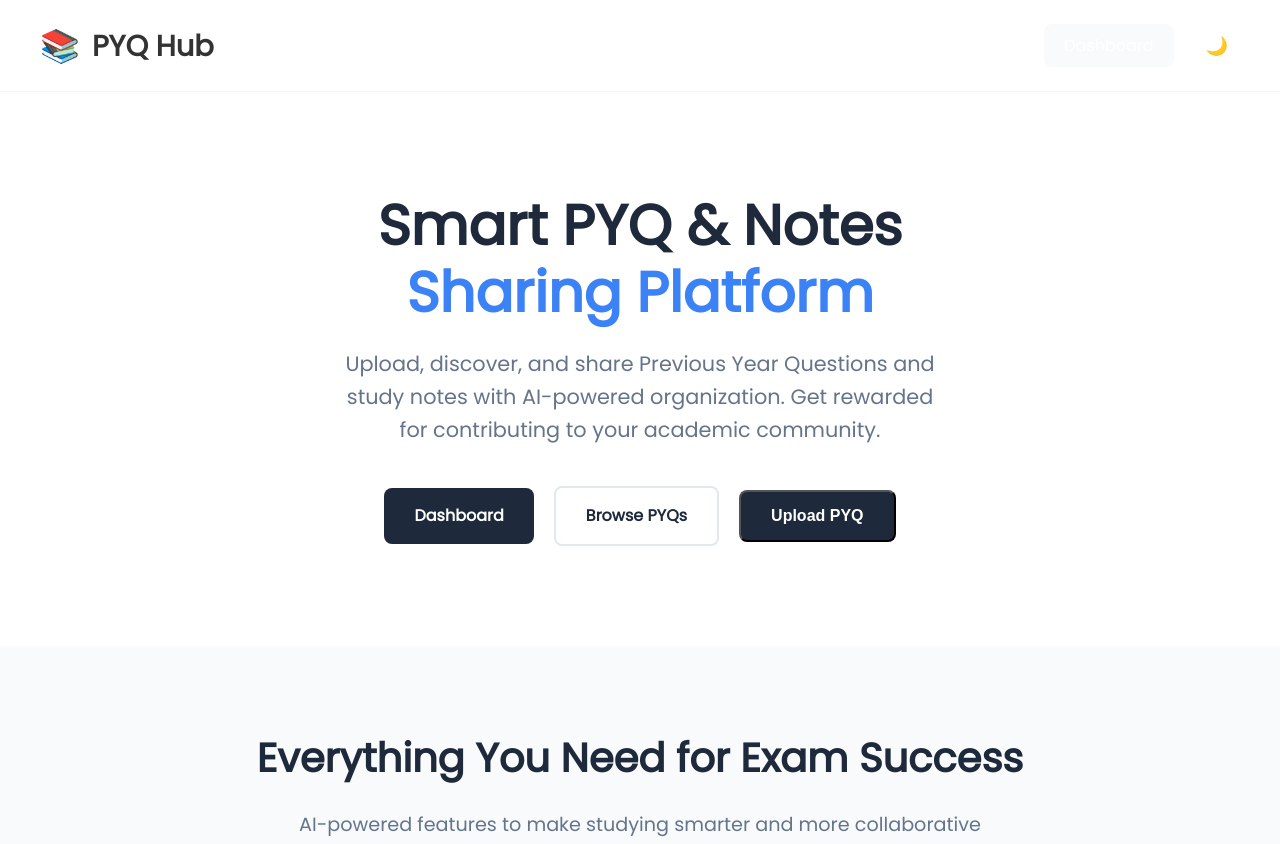
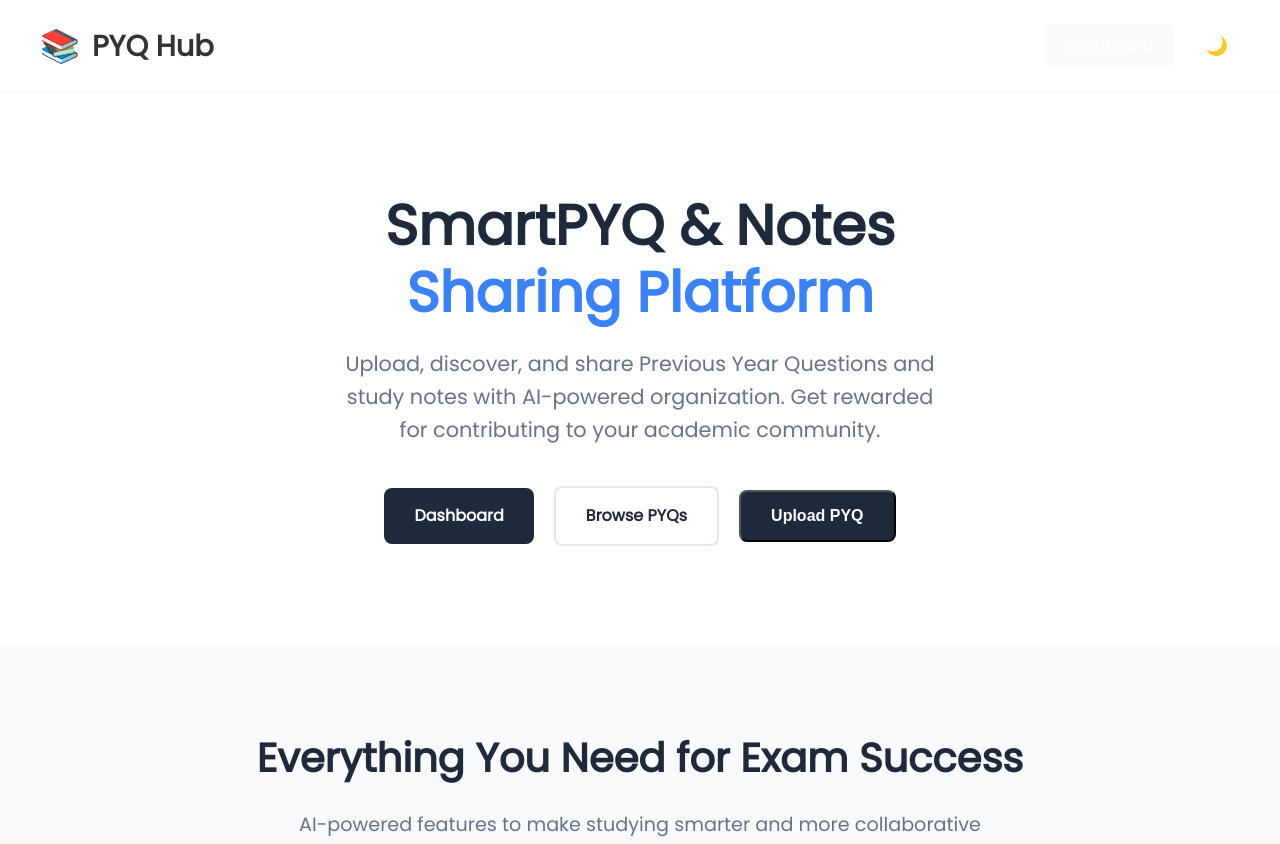
Before and after one commit to awpsun/PYQHUB, a plain HTML site: page index.html in a window 1280 px wide. Shown: the top 844 px of the page. Drawn offline with Linux system fonts and the light colour scheme; no server answers.

Commit message:
Fix header title formatting in index.html

```diff
--- a/index.html
+++ b/index.html
@@ -23,7 +23,7 @@
 
   <section class="hero">
     <div class="hero-content">
-      <h1>Smart PYQ & Notes<br><span class="highlight">Sharing Platform</span></h1>
+      <h1>SmartPYQ & Notes<br><span class="highlight">Sharing Platform</span></h1>
       <p>Upload, discover, and share Previous Year Questions and study notes with AI-powered organization. Get rewarded for contributing to your academic community.</p>
       <div class="hero-buttons">
         <a href="dashboard.html" class="btn btn-primary">Dashboard</a>
```
